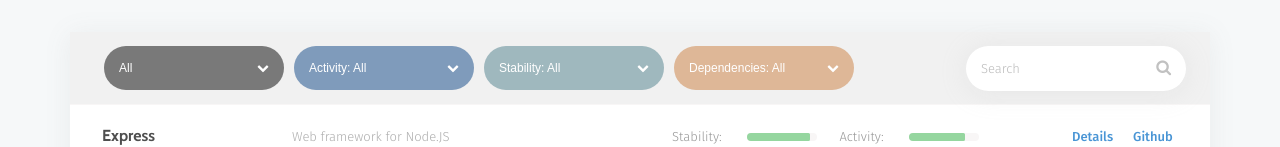
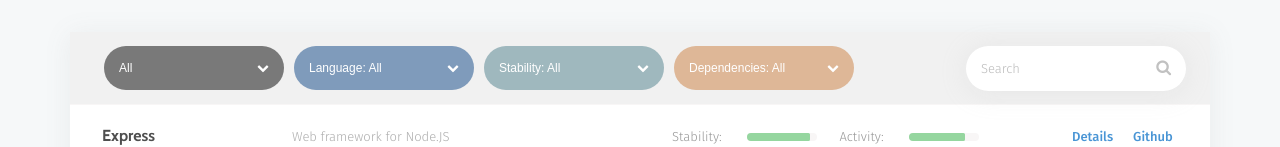
Before and after one commit to platoonic/Toolspick.IO, a React (Create React App) app: page /browse/all in a window 1280 px wide. Shown: the part 157-304 px from the top of the page. Built offline with nearby package versions, Linux system fonts and the light colour scheme.

Commit message:
Add API component

```diff
--- a/package.json
+++ b/package.json
@@ -3,6 +3,7 @@
   "version": "0.1.0",
   "private": true,
   "dependencies": {
+    "axios": "^0.19.0",
     "react": "^16.9.0",
     "react-dom": "^16.9.0",
     "react-router-dom": "^5.0.1",
--- a/src/pages/browse/filterBar.js
+++ b/src/pages/browse/filterBar.js
@@ -30,10 +30,24 @@
 				<div className="select filter">
 					<i className="fa fa-chevron-down"></i>
 					<select name="Filter" className="select_menu blue" id="filter">
-						<option value="1">Activity: All</option>
-						<option value="1">High</option>
-						<option value="1">Moderate</option>
-						<option value="1">Low</option>
+						<option value="1">Language: All</option>
+						<option value="1">C</option>
+						<option value="1">C++</option>
+						<option value="1">C#</option>
+						<option value="1">Python</option>
+						<option value="1">PHP</option>
+						<option value="1">Ruby</option>
+						<option value="1">Java</option>
+						<option value="1">Javascript</option>
+						<option value="1">R</option>
+						<option value="1">Haskel</option>
+						<option value="1">Golang</option>
+						<option value="1">Rust</option>
+						<option value="1">Visual Basic</option>
+						<option value="1">Erlang</option>
+						<option value="1">Assembly</option>
+						<option value="1">Actionscript</option>
+						<option value="1">MATLAB</option>
 					</select>
 				</div>
 				<div className="select filter">
--- a/src/pages/homepage/searchBar.js
+++ b/src/pages/homepage/searchBar.js
@@ -4,6 +4,8 @@
 import SuggestionsList from './suggestionsList';
 //Animations
 import {CSSTransitionGroup} from 'react-transition-group';
+//Axios API
+import API from '../../utilities/api';
 
 class SearchBar extends React.Component{
 	constructor(props){
@@ -12,17 +14,28 @@
 			suggestionsShown: false,
 			searchButtonActive: false,
 			query: '',
-			suggestions: ['React', 'Redis', 'Retrd']
+			suggestions: []
 		}
 	}
 
 	handleChange = (e) => {
 		this.setState({query: e.target.value});
-		if(e.target.value != ''){
+		if(e.target.value != '' && e.target.value.length > 2){
+			this.getSuggestionsFromGithub(e.target.value);
 			this.setState({suggestionsShown: true, searchButtonActive: false});
 		}else{
 			this.setState({suggestionsShown: false, searchButtonActive: false});
 		}
+	}
+
+	//Search for repositories names using Github API
+	getSuggestionsFromGithub(query){
+		API.get(`https://api.github.com/search/repositories?q=${query}&per_page=5&page=1&sort=stars`).then((res) =>{
+			const suggestions = res.data.items.map((item) => {
+				return item.name;
+			});
+			this.setState({suggestions});
+		});
 	}
 
 	fillSearchBar = (value) => {
--- /dev/null
+++ b/src/utilities/api.js
@@ -0,0 +1,7 @@
+//Basic imports
+import React from 'react';
+import axios from 'axios';
+
+const API = axios.create();
+
+export default API;
```
Also changed, not shown: 1 other file (tests, documents, lock files or other folders).
